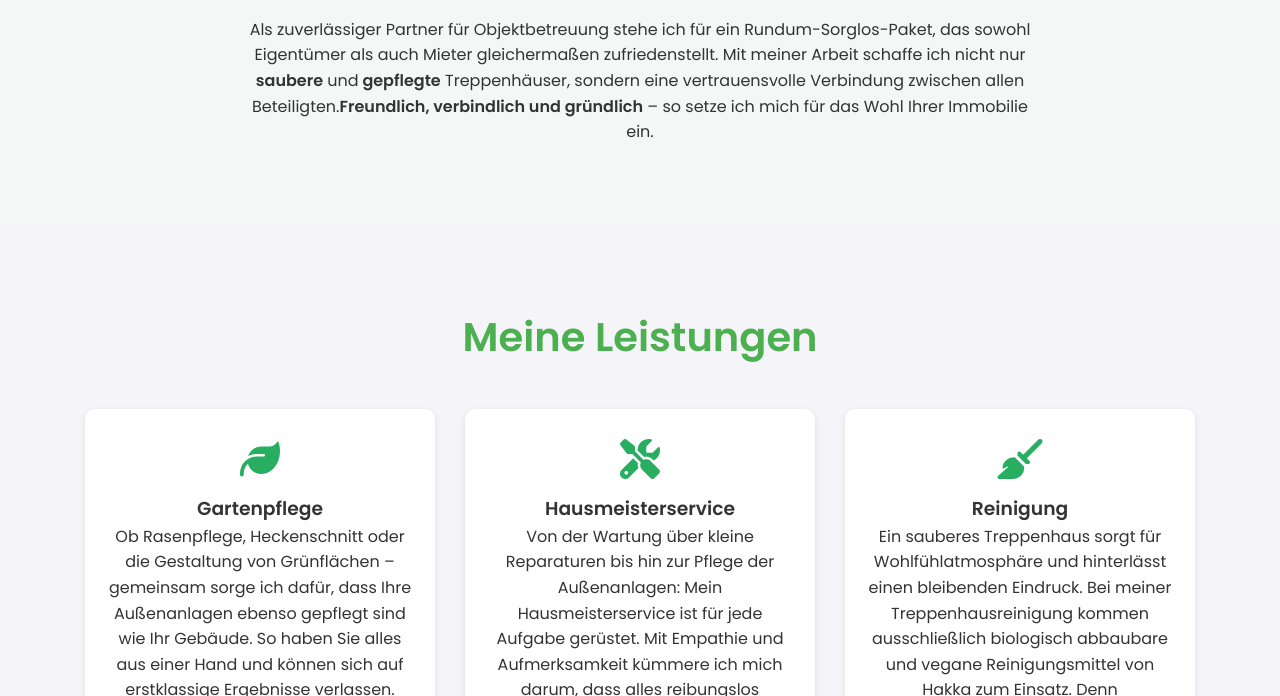
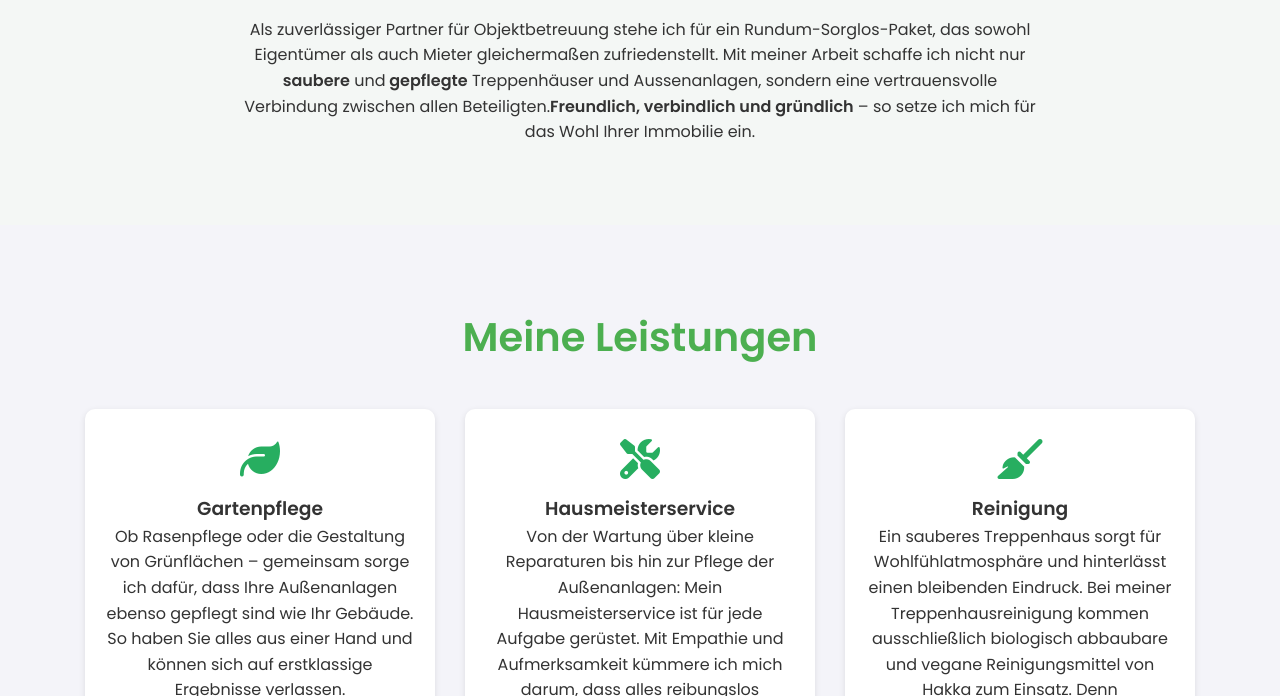
Before and after one commit to LeonTyer/unternehmen-, a plain HTML site: page index.html in a window 1280 px wide. Shown: the part 544-1240 px from the top of the page. Drawn offline with Linux system fonts and the light colour scheme.

Commit message:
Update index.html

```diff
--- a/index.html
+++ b/index.html
@@ -28,7 +28,7 @@
 <section id="ueber-uns" class="ueber-uns">
     <h2>Über mich</h2>
     <p>
-        Als zuverlässiger Partner für Objektbetreuung stehe ich für ein Rundum-Sorglos-Paket, das sowohl Eigentümer als auch Mieter gleichermaßen zufriedenstellt. Mit meiner Arbeit schaffe ich nicht nur<strong> saubere</strong> und<strong> gepflegte</strong> Treppenhäuser, sondern eine vertrauensvolle Verbindung zwischen allen Beteiligten.<strong>Freundlich, verbindlich und gründlich</strong> – so setze ich mich für das Wohl Ihrer Immobilie ein.
+        Als zuverlässiger Partner für Objektbetreuung stehe ich für ein Rundum-Sorglos-Paket, das sowohl Eigentümer als auch Mieter gleichermaßen zufriedenstellt. Mit meiner Arbeit schaffe ich nicht nur<strong> saubere</strong> und<strong> gepflegte</strong> Treppenhäuser und Aussenanlagen, sondern eine vertrauensvolle Verbindung zwischen allen Beteiligten.<strong>Freundlich, verbindlich und gründlich</strong> – so setze ich mich für das Wohl Ihrer Immobilie ein.
     </p>
 </section>
 <!--LEISTUNGEN-->
@@ -39,7 +39,7 @@
     <div class="leistung">
       <i class="fa-solid fa-leaf"></i>
       <h3>Gartenpflege</h3>
-      <p>Ob Rasenpflege, Heckenschnitt oder die Gestaltung von Grünflächen – gemeinsam sorge ich dafür, dass Ihre Außenanlagen ebenso gepflegt sind wie Ihr Gebäude. So haben Sie alles aus einer Hand und können sich auf erstklassige Ergebnisse verlassen.</p>
+      <p>Ob Rasenpflege oder die Gestaltung von Grünflächen – gemeinsam sorge ich dafür, dass Ihre Außenanlagen ebenso gepflegt sind wie Ihr Gebäude. So haben Sie alles aus einer Hand und können sich auf erstklassige Ergebnisse verlassen.</p>
     </div>
 
     <div class="leistung">
@@ -76,7 +76,7 @@
 <!--Kontakt-->
 <section id="kontakt" class="kontakt">
     <h2>Kontakt</h2>
-    <p>☎️01726548937 <br> 📧 info@kalde-objektbetreuung.de</p>
+    <p>☎️01776548937 <br> 📧 info@kalde-objektbetreuung.de</p>
 
     <form action="#" method="post" class="kontakt-formular">
         <input type="text" name="name" placeholder="Ihr Name" required>
@@ -115,4 +115,5 @@
 
 
 </body>
+
 </html>
```
